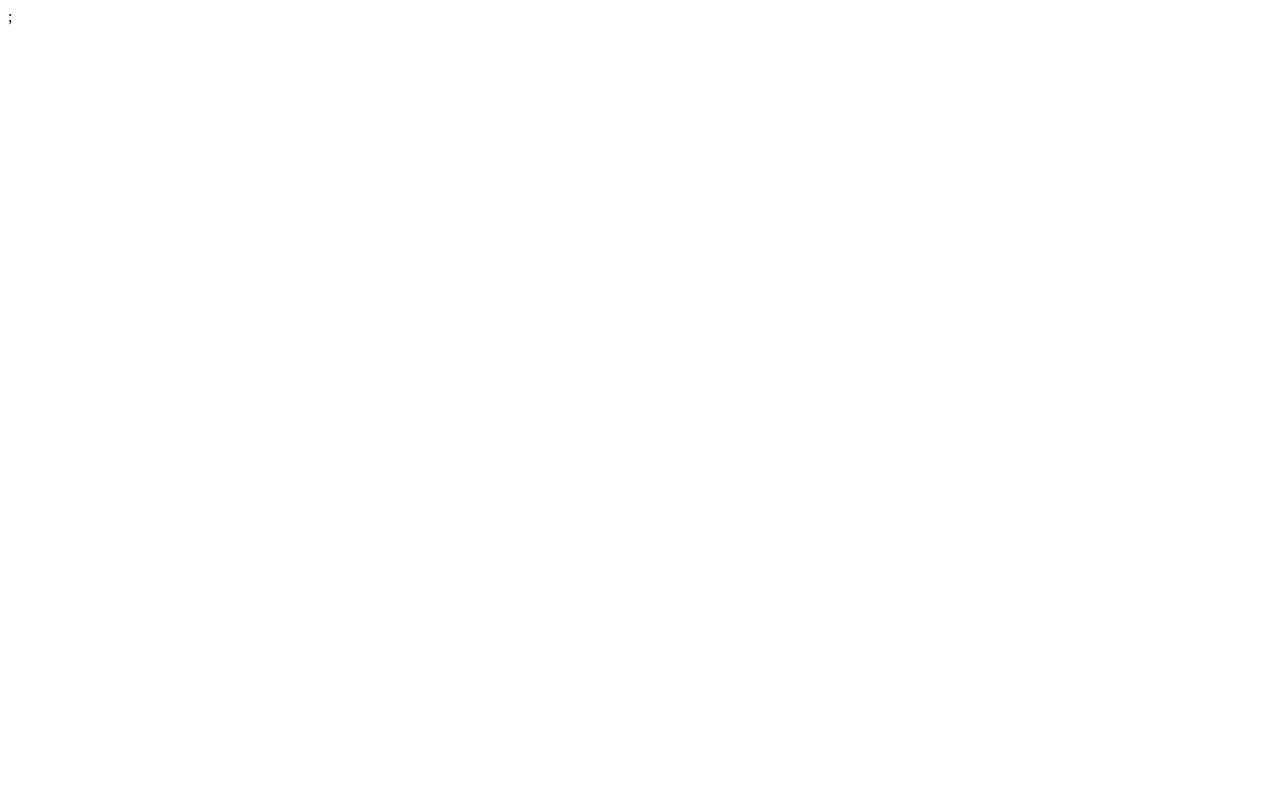
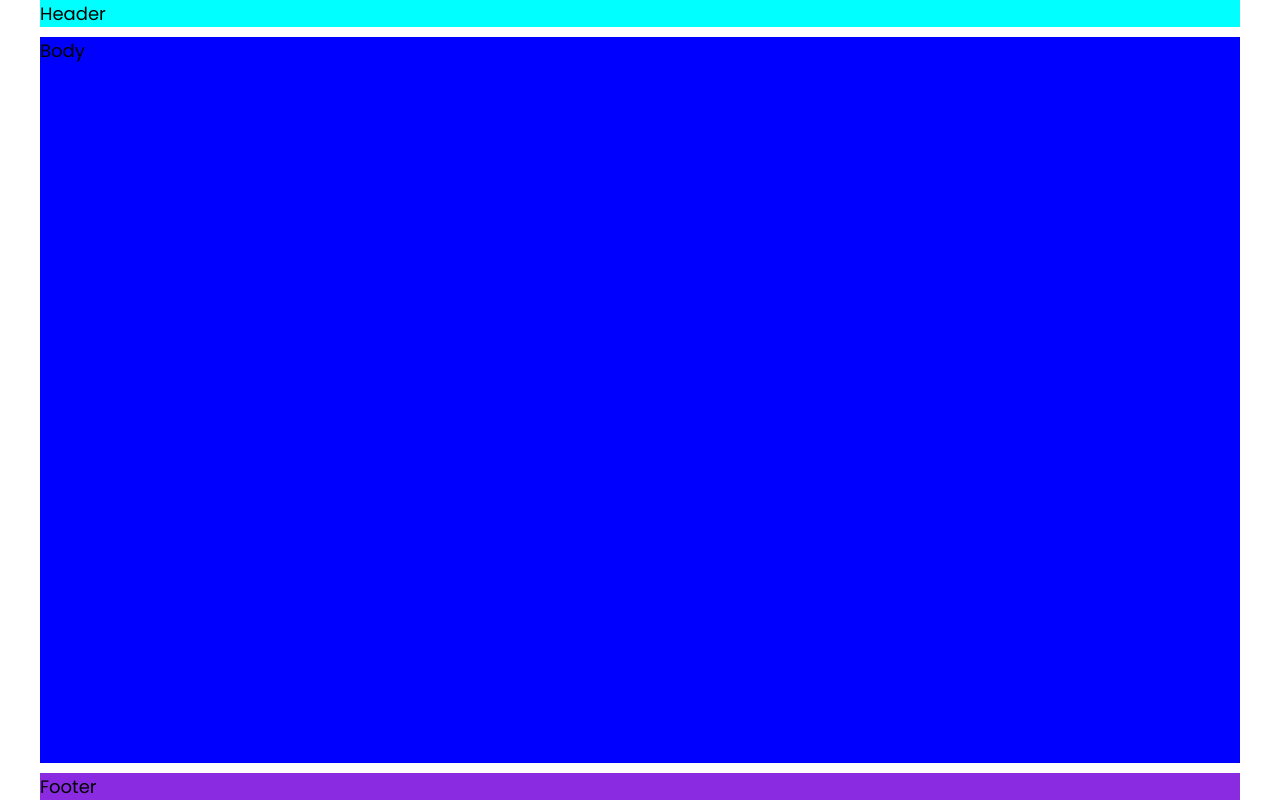
Before and after one commit to DnsYOUdnk/rslang, a React (Create React App) app in the folder rslang-app/: page / in a window 1280 px wide. Built offline with nearby package versions, Linux system fonts and the light colour scheme.

Commit message:
docs: create a main page

```diff
--- a/rslang-app/package.json
+++ b/rslang-app/package.json
@@ -50,6 +50,7 @@
   "devDependencies": {
     "@typescript-eslint/eslint-plugin": "^5.33.1",
     "@typescript-eslint/parser": "^5.33.1",
+    "classnames": "^2.3.1",
     "eslint": "^8.2.0",
     "eslint-config-airbnb": "^19.0.4",
     "eslint-config-airbnb-typescript": "^17.0.0",
--- a/rslang-app/src/App.tsx
+++ b/rslang-app/src/App.tsx
@@ -1,6 +1,10 @@
+import { MainPage } from './pages/MainPage/MainPage';
+
 function App() {
   return <>
-    <div className='App'></div>;
+    <div className='App'>
+        <MainPage></MainPage>
+    </div>
   </>
 }
 
--- a/rslang-app/src/index.tsx
+++ b/rslang-app/src/index.tsx
@@ -2,6 +2,7 @@ import React from 'react';
 import { createRoot } from 'react-dom/client';
 import App from './App';
 import reportWebVitals from './reportWebVitals';
+import './styles/global.css'
 
 const root = createRoot(document.getElementById('root') as HTMLElement);
 root.render(
--- /dev/null
+++ b/rslang-app/src/pages/MainPage/MainPage.module.css
@@ -0,0 +1,37 @@
+.wrapper {
+	display: grid;
+	grid-template-columns: auto minmax(320px, 1200px) auto;
+	grid-template-rows: auto 1fr auto;
+
+	min-height: 100vh;
+	gap: 10px 0;
+	grid-template-areas:
+		". header . "
+		". body ."
+		". footer .";
+}
+
+.header {
+	grid-area: header;
+	background-color: aqua;
+}
+
+.body {
+	grid-area: body;
+	background-color: blue;
+}
+
+.footer {
+	grid-area: footer;
+	background-color: blueviolet;
+}
+
+@media (max-width: 768px) {
+	.wrapper {
+		grid-template-columns: minmax(320px, 1fr);
+		grid-template-areas:
+			"header "
+			"body "
+			"footer ";
+	}
+}
--- /dev/null
+++ b/rslang-app/src/pages/MainPage/MainPage.tsx
@@ -0,0 +1,11 @@
+import cl from './MainPage.module.css';
+
+export const MainPage = ( ): JSX.Element => {
+    return (
+      <div className={cl.wrapper}>
+        <div className={cl.header}>Header</div>
+        <div className={cl.body}>Body</div>
+        <div className={cl.footer}>Footer</div>
+      </div>
+    );
+};
--- /dev/null
+++ b/rslang-app/src/styles/global.css
@@ -0,0 +1,12 @@
+@import url('https://fonts.googleapis.com/css2?family=Poppins:ital,wght@0,400;0,700;1,400&display=swap');
+
+* {
+    box-sizing: border-box;
+}
+
+body {
+    margin: 0;
+    font-family: 'Poppins', sans-serif;
+    font-size: 18px;
+    font-weight: 400;
+}
```
Also changed, not shown: 1 other file (tests, documents, lock files or other folders).
